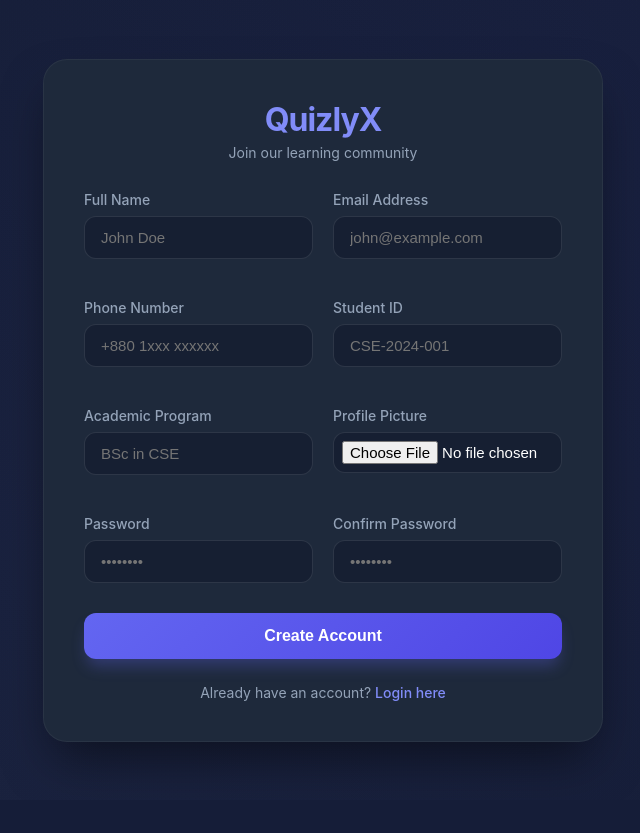
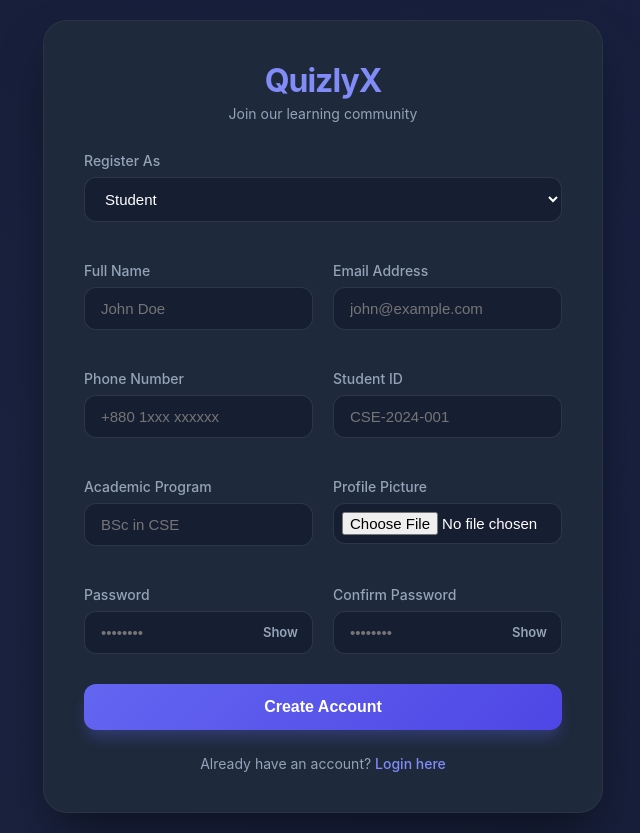
Before and after one commit to miayon/Online-Quiz-Platform., a PHP site: page /register in a window 1280 px wide. Shown: the whole page, without its empty margins (317-957 px from the left). Before the commit the page ends 755 px from the top, so only its background shows below. Run offline with PHP 8.4, Linux system fonts and the light colour scheme.

Commit message:
Implemented password hide and email availibility checker

```diff
--- a/views/auth/register.php
+++ b/views/auth/register.php
@@ -190,6 +190,13 @@
 
         <form action="register.php" method="POST" enctype="multipart/form-data">
             <div class="grid-2">
+                <div class="form-group" style="grid-column: span 2;">
+                    <label for="role">Register As</label>
+                    <select name="role" id="role" style="width: 100%; padding: 12px 16px; background: rgba(15, 23, 42, 0.5); border: 1px solid rgba(255, 255, 255, 0.1); border-radius: 12px; color: white; font-size: 15px;" onchange="toggleRoleFields()">
+                        <option value="student">Student</option>
+                        <option value="instructor">Instructor</option>
+                    </select>
+                </div>
                 <div class="form-group">
                     <label for="name">Full Name</label>
                     <input type="text" name="name" id="name" required placeholder="John Doe">
@@ -197,30 +204,41 @@
                 <div class="form-group">
                     <label for="email">Email Address</label>
                     <input type="email" name="email" id="email" required placeholder="john@example.com">
+                    <div id="email-feedback" style="font-size: 13px; margin-top: 5px; font-weight: 500; display: none;"></div>
                 </div>
                 <div class="form-group">
                     <label for="phone">Phone Number</label>
                     <input type="text" name="phone" id="phone" placeholder="+880 1xxx xxxxxx">
                 </div>
-                <div class="form-group">
+                <div class="form-group student-only">
                     <label for="student_id">Student ID</label>
                     <input type="text" name="student_id" id="student_id" required placeholder="CSE-2024-001">
                 </div>
-                <div class="form-group">
+                <div class="form-group student-only">
                     <label for="program">Academic Program</label>
                     <input type="text" name="program" id="program" required placeholder="BSc in CSE">
+                </div>
+                <div class="form-group instructor-only" style="display: none;">
+                    <label for="department">Department</label>
+                    <input type="text" name="department" id="department" placeholder="e.g. Computer Science">
+                </div>
+                <div class="form-group instructor-only" style="display: none; grid-column: span 2;">
+                    <label for="bio">Biography / Research Areas</label>
+                    <input type="text" name="bio" id="bio" placeholder="Brief details about your academic background...">
                 </div>
                 <div class="form-group">
                     <label for="profile_pic">Profile Picture</label>
                     <input type="file" name="profile_pic" id="profile_pic" accept="image/*" style="padding: 8px;">
                 </div>
-                <div class="form-group">
+                <div class="form-group" style="position: relative;">
                     <label for="password">Password</label>
-                    <input type="password" name="password" id="password" required placeholder="••••••••">
+                    <input type="password" name="password" id="password" required placeholder="••••••••" style="padding-right: 50px;">
+                    <span id="toggleRegPassword" style="position: absolute; right: 15px; top: 38px; cursor: pointer; color: var(--text-dim); font-size: 13px; font-weight: 600; user-select: none;">Show</span>
                 </div>
-                <div class="form-group">
+                <div class="form-group" style="position: relative;">
                     <label for="confirm_password">Confirm Password</label>
-                    <input type="password" name="confirm_password" id="confirm_password" required placeholder="••••••••">
+                    <input type="password" name="confirm_password" id="confirm_password" required placeholder="••••••••" style="padding-right: 50px;">
+                    <span id="toggleRegConfirmPassword" style="position: absolute; right: 15px; top: 38px; cursor: pointer; color: var(--text-dim); font-size: 13px; font-weight: 600; user-select: none;">Show</span>
                 </div>
             </div>
 
@@ -233,5 +251,93 @@
     </div>
 </div>
 
+<script>
+function toggleRoleFields() {
+    var role = document.getElementById('role').value;
+    var studentFields = document.querySelectorAll('.student-only');
+    var instructorFields = document.querySelectorAll('.instructor-only');
+
+    var studentIdInput = document.getElementById('student_id');
+    var programInput = document.getElementById('program');
+    var departmentInput = document.getElementById('department');
+
+    if (role === 'student') {
+        studentFields.forEach(el => el.style.display = 'block');
+        instructorFields.forEach(el => el.style.display = 'none');
+
+        studentIdInput.setAttribute('required', 'required');
+        programInput.setAttribute('required', 'required');
+        departmentInput.removeAttribute('required');
+    } else {
+        studentFields.forEach(el => el.style.display = 'none');
+        instructorFields.forEach(el => el.style.display = 'block');
+
+        studentIdInput.removeAttribute('required');
+        programInput.removeAttribute('required');
+        departmentInput.setAttribute('required', 'required');
+    }
+}
+
+// Password toggle features
+document.getElementById('toggleRegPassword').addEventListener('click', function() {
+    const password = document.getElementById('password');
+    const type = password.getAttribute('type') === 'password' ? 'text' : 'password';
+    password.setAttribute('type', type);
+    this.textContent = type === 'password' ? 'Show' : 'Hide';
+});
+
+document.getElementById('toggleRegConfirmPassword').addEventListener('click', function() {
+    const confirm = document.getElementById('confirm_password');
+    const type = confirm.getAttribute('type') === 'password' ? 'text' : 'password';
+    confirm.setAttribute('type', type);
+    this.textContent = type === 'password' ? 'Show' : 'Hide';
+});
+
+// Live AJAX Email Availability Checker
+document.getElementById('email').addEventListener('blur', function() {
+    const email = this.value.trim();
+    const feedback = document.getElementById('email-feedback');
+    const submitBtn = document.querySelector('.btn-register');
+
+    if (email === '') {
+        feedback.style.display = 'none';
+        return;
+    }
+
+    const emailRegex = /^[^\s@]+@[^\s@]+\.[^\s@]+$/;
+    if (!emailRegex.test(email)) {
+        feedback.style.display = 'block';
+        feedback.style.color = 'var(--error)';
+        feedback.textContent = 'Invalid email format';
+        return;
+    }
+
+    fetch('../../api/check_email.php?email=' + encodeURIComponent(email))
+        .then(response => response.json())
+        .then(data => {
+            feedback.style.display = 'block';
+            if (data.exists) {
+                feedback.style.color = 'var(--error)';
+                feedback.innerHTML = '⚠️ Email already registered. <a href="login.php" style="color: var(--accent); text-decoration: underline;">Login here</a>';
+                submitBtn.disabled = true;
+                submitBtn.style.opacity = '0.5';
+                submitBtn.style.cursor = 'not-allowed';
+            } else {
+                feedback.style.color = 'var(--success)';
+                feedback.textContent = '✓ Email is available!';
+                submitBtn.disabled = false;
+                submitBtn.style.opacity = '1';
+                submitBtn.style.cursor = 'pointer';
+            }
+        })
+        .catch(error => {
+            console.error('Error checking email:', error);
+        });
+});
+
+// Run on load
+document.addEventListener('DOMContentLoaded', toggleRoleFields);
+</script>
+
 </body>
 </html>
```
Also changed, not shown: api/check_email.php (added, +33 -0 lines), login.php (+13 -3 lines).
